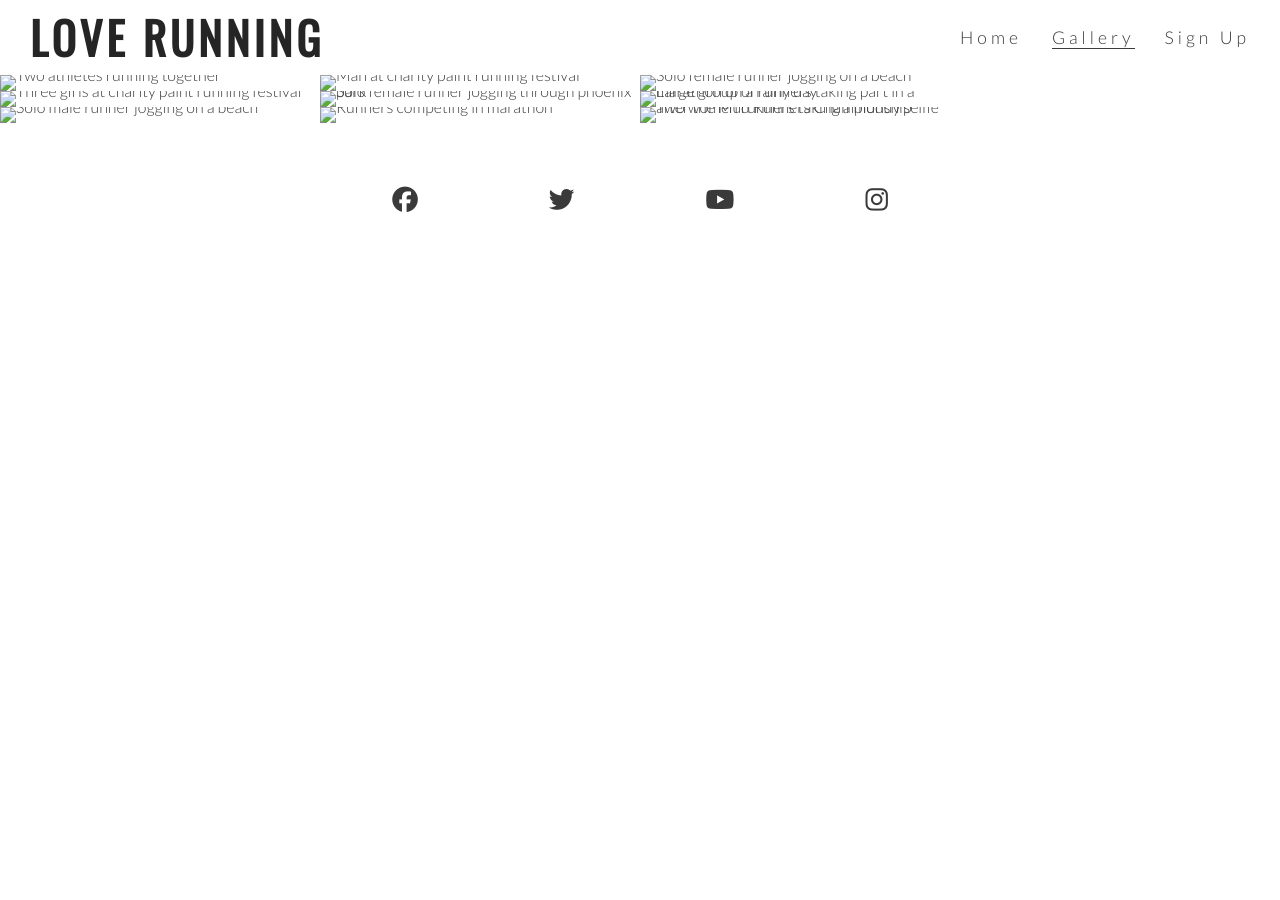
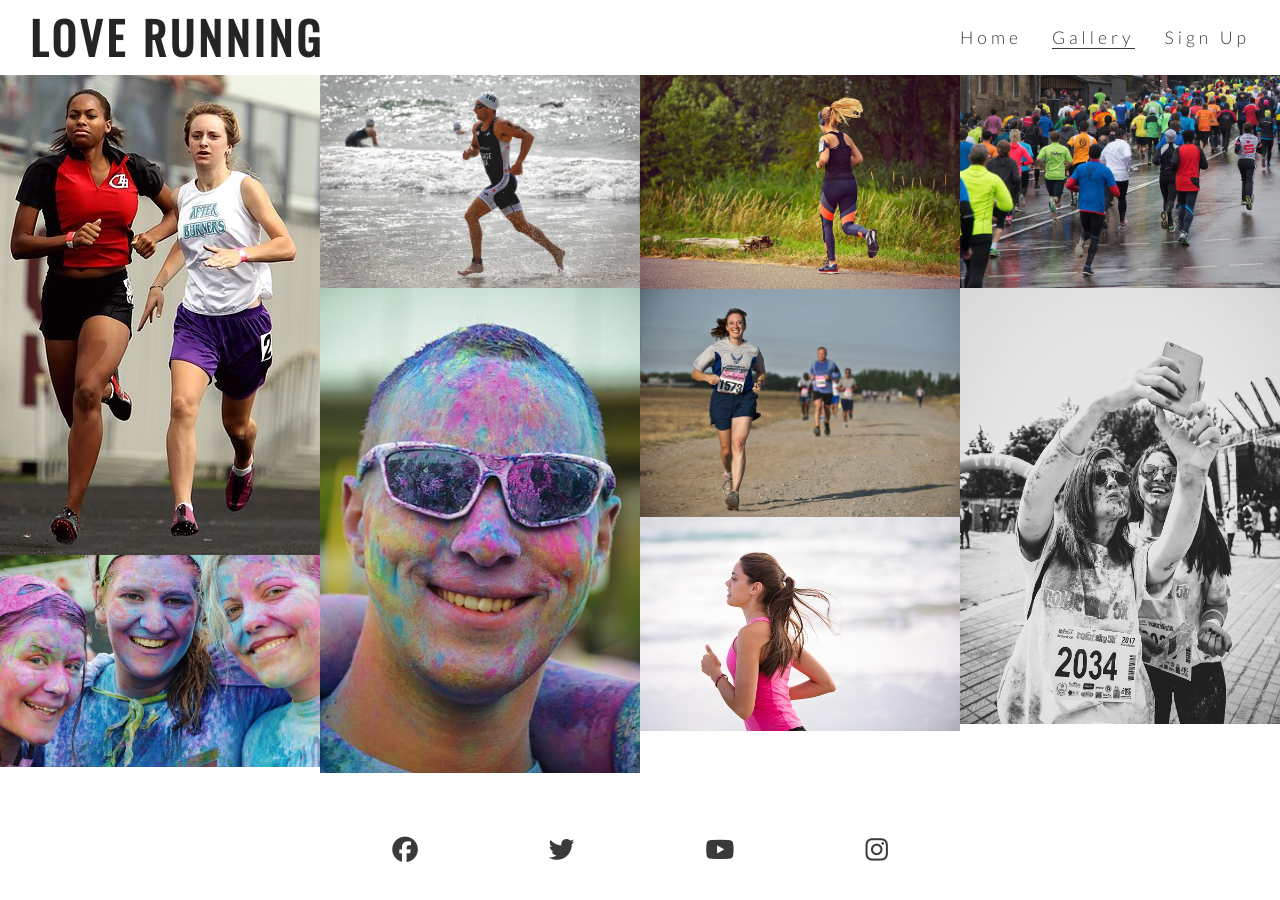
Before and after one commit to Izabela88/love-running, a plain HTML site: page gallery.html in a window 1280 px wide. Before the commit the page ends 800 px from the top, so only its background shows below. Drawn offline with nearby package versions, Linux system fonts and the light colour scheme; the site is published under a folder, as on GitHub Pages, so addresses that start at the root find nothing.

Commit message:
Remove slash signs from img src in gallery.html file

```diff
--- a/gallery.html
+++ b/gallery.html
@@ -24,15 +24,15 @@
     </nav>
 </header>
 <section id="photos">
-    <img src="/assets/images/athletes.jpg" alt="Two athletes running together">
-    <img src="/assets/images/girls.jpg" alt="Three girls at charity paint running festival">
-    <img src="/assets/images/runner3.jpg" alt="Solo male runner jogging on a beach">
-    <img src="/assets/images/man.jpg" alt="Man at charity paint running festival">
-    <img src="/assets/images/runner1.jpg" alt="Solo female runner jogging through phoenix park">
-    <img src="/assets/images/runner2.jpg" alt="Runners competing in marathon">
-    <img src="/assets/images/runner4.jpg" alt="Solo female runner jogging on a beach">
-    <img src="/assets/images/running_gang.jpg" alt="Large group of runners taking part in a marathon on a rainy day">
-    <img src="/assets/images/mud-run.jpg" alt="Two women runners taking a muddy selfie after the Mud Runners Championship">
+    <img src="assets/images/athletes.jpg" alt="Two athletes running together">
+    <img src="assets/images/girls.jpg" alt="Three girls at charity paint running festival">
+    <img src="assets/images/runner3.jpg" alt="Solo male runner jogging on a beach">
+    <img src="assets/images/man.jpg" alt="Man at charity paint running festival">
+    <img src="assets/images/runner1.jpg" alt="Solo female runner jogging through phoenix park">
+    <img src="assets/images/runner2.jpg" alt="Runners competing in marathon">
+    <img src="assets/images/runner4.jpg" alt="Solo female runner jogging on a beach">
+    <img src="assets/images/running_gang.jpg" alt="Large group of runners taking part in a marathon on a rainy day">
+    <img src="assets/images/mud-run.jpg" alt="Two women runners taking a muddy selfie after the Mud Runners Championship">
 </section>
 
 <footer>
```
